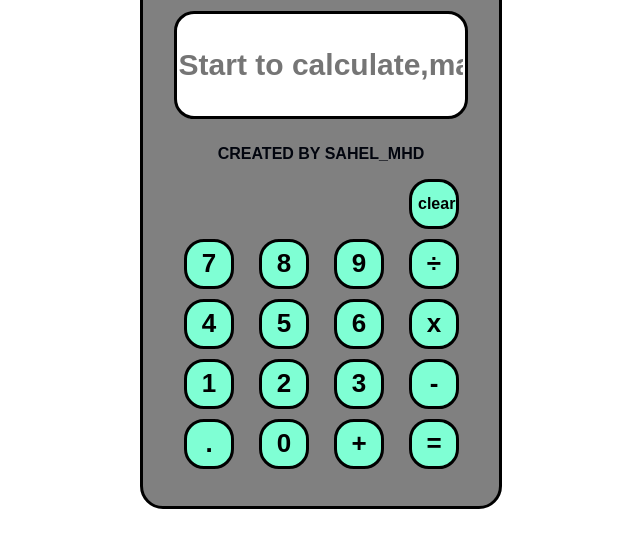
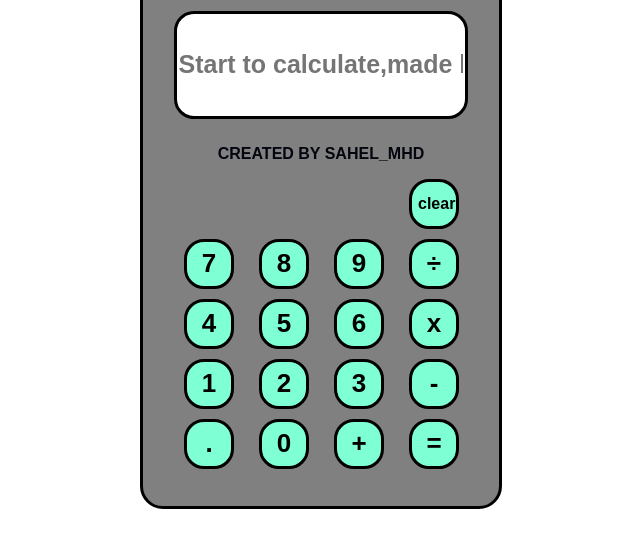
Before and after one commit to mhdsahel627/Calculatorcalc, a plain HTML site: page index.html in a window 1280 px wide. Shown: the part 60-608 px from the top of the page, without its empty margins (319-959 px from the left). Drawn offline with Linux system fonts and the light colour scheme.

Commit message:
Update style.css

```diff
--- a/style.css
+++ b/style.css
@@ -20,7 +20,7 @@
 }
 
 .output input{
-    font-size:30px;
+    font-size: 25px;
     font-weight:bolder;
     margin-top: -15px;
     margin-bottom: 10px;
```
